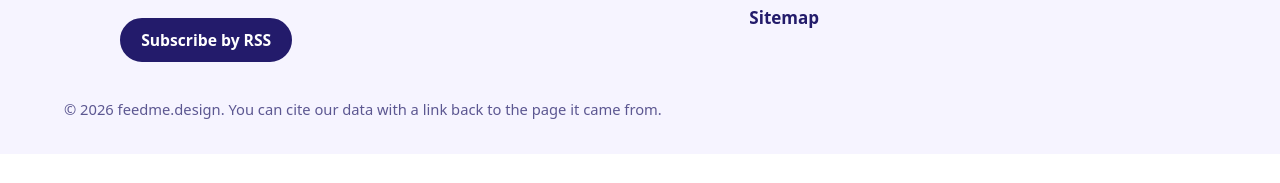
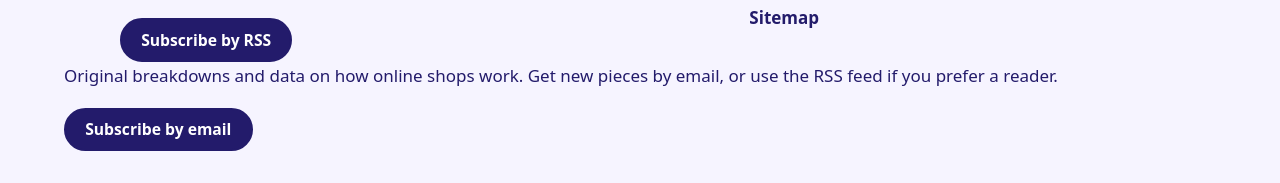
Before and after one commit to chriskernaghan/feedme-design, an Astro site: page / in a window 1280 px wide. Shown: the part 2572-2755 px from the top of the page. Before the commit the page ends 2726 px from the top, so only its background shows below. Built offline with nearby package versions, Linux system fonts and the light colour scheme; Astro itself is replaced by a stand-in of ours; a web font is replaced by a local one.

Commit message:
Revise footer text and add subscription link
Updated footer content to include subscription information.

```diff
--- a/src/components/Footer.astro
+++ b/src/components/Footer.astro
@@ -22,6 +22,7 @@ const year = new Date().getFullYear();
         <li><a href="/sitemap-index.xml">Sitemap</a></li>
       </ul>
     </div>
-    <p class="footer-small">&copy; {year} {SITE.name}. You can cite our data with a link back to the page it came from.</p>
+    <p>Original breakdowns and data on how online shops work. Get new pieces by email, or use the RSS feed if you prefer a reader.</p>
+    <a class="btn btn-primary" href="https://www.wearefounders.uk/#/portal/signup" data-subscribe>Subscribe by email</a>
   </div>
 </footer>
```
